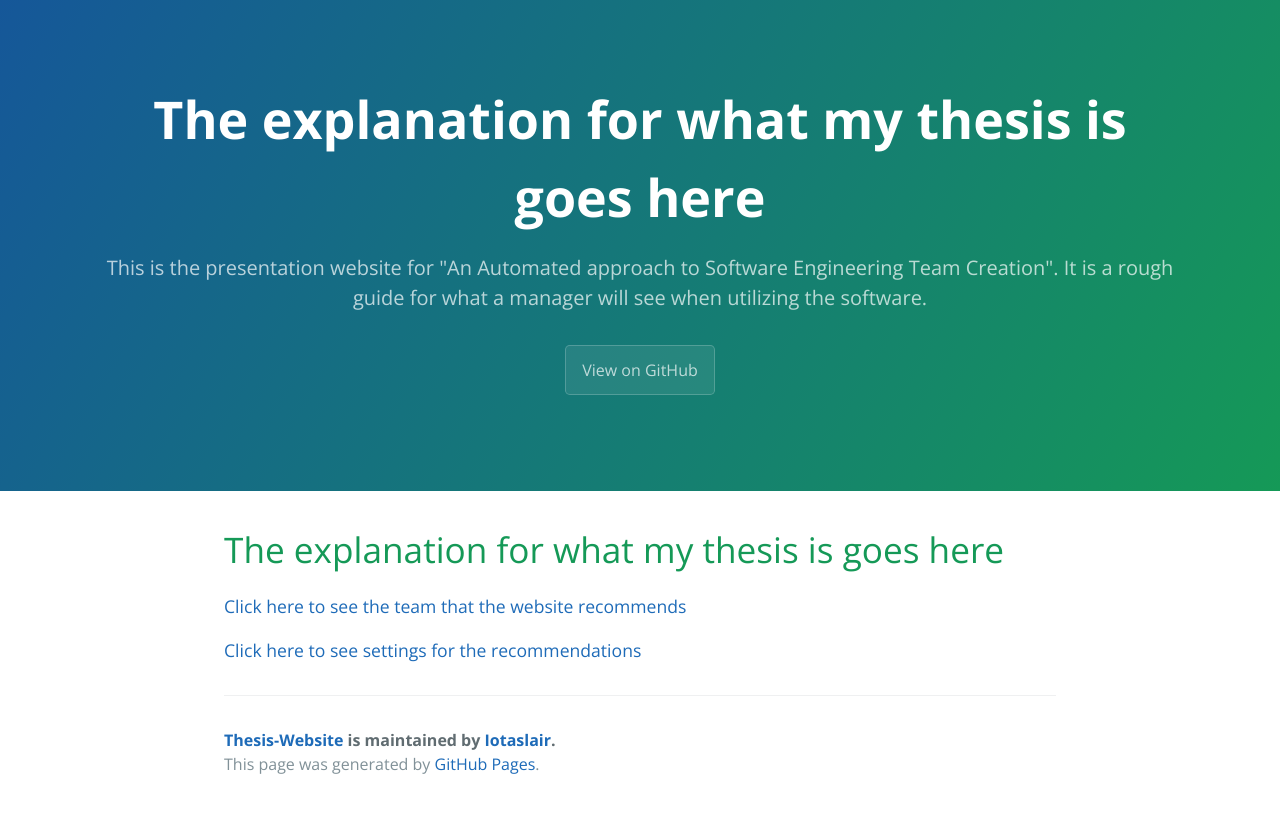
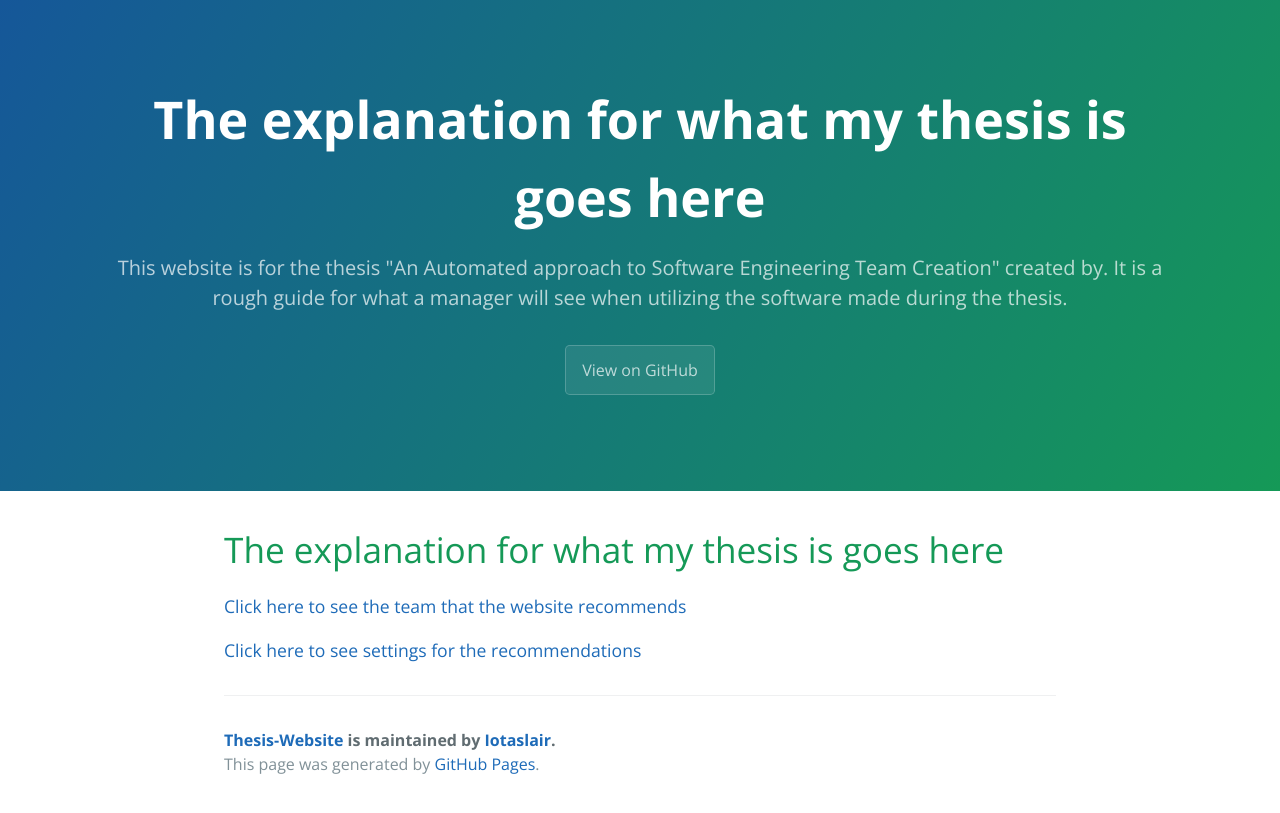
Before and after one commit to Iotaslair/Thesis-Website, a Jekyll site: the page built from index.md, in a window 1280 px wide. Shown: the top 813 px of the page. Built offline with Jekyll 4.4.1, drawn with Linux system fonts in a browser that asks for light colours; our own code applies the rules of GitHub Pages for plain Markdown files.

Commit message:
Modified Description

```diff
--- a/_config.yml
+++ b/_config.yml
@@ -21,8 +21,8 @@
 title: An Automated approach to Software Engineering Team Creation
 email: william.pembleton17@ncf.edu
 description: >- # this means to ignore newlines until "baseurl:"
-  This is the presentation website for "An Automated approach to Software Engineering Team Creation". It is a
-  rough guide for what a manager will see when utilizing the software.
+  This website is for the thesis "An Automated approach to Software Engineering Team Creation" created by. It is a
+  rough guide for what a manager will see when utilizing the software made during the thesis.
 baseurl: "/Thesis-Website" # the subpath of your site, e.g. /blog
 url: "https://iotaslair.github.io" # the base hostname & protocol for your site, e.g. http://example.com
 
```
